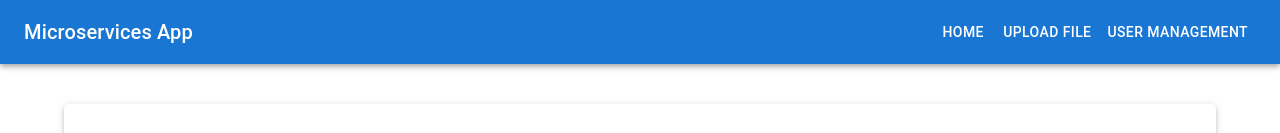
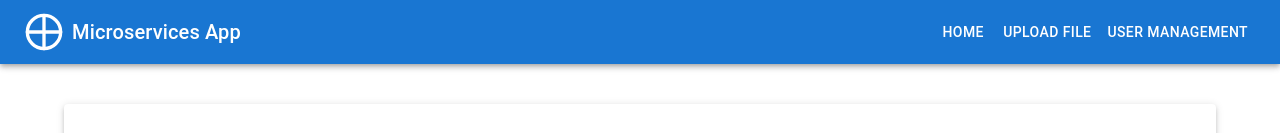
Before and after one commit to RuFerdZ/cbd-3354-assignment-01-c0918066-frontend, a React (Create React App) app: page / in a window 1280 px wide. Shown: the top 133 px of the page. Built offline with nearby package versions, Linux system fonts and the light colour scheme.

Commit message:
feat: added simple svg to navbar

```diff
--- a/src/App.js
+++ b/src/App.js
@@ -8,12 +8,32 @@ import { createTheme, ThemeProvider } from '@mui/material/styles';
 
 const theme = createTheme();
 
+const Logo = () => (
+    <svg
+        xmlns="http://www.w3.org/2000/svg"
+        width="40"
+        height="40"
+        viewBox="0 0 24 24"
+        fill="none"
+        stroke="white"
+        strokeWidth="2"
+        strokeLinecap="round"
+        strokeLinejoin="round"
+        style={{ marginRight: '8px' }}
+    >
+        <circle cx="12" cy="12" r="10" />
+        <line x1="12" y1="2" x2="12" y2="22" />
+        <line x1="2" y1="12" x2="22" y2="12" />
+    </svg>
+);
+
 const App = () => {
     return (
         <ThemeProvider theme={theme}>
             <Router>
                 <AppBar position="static">
                     <Toolbar>
+                        <Logo />
                         <Typography variant="h6" sx={{ flexGrow: 1 }}>
                             Microservices App
                         </Typography>
```
